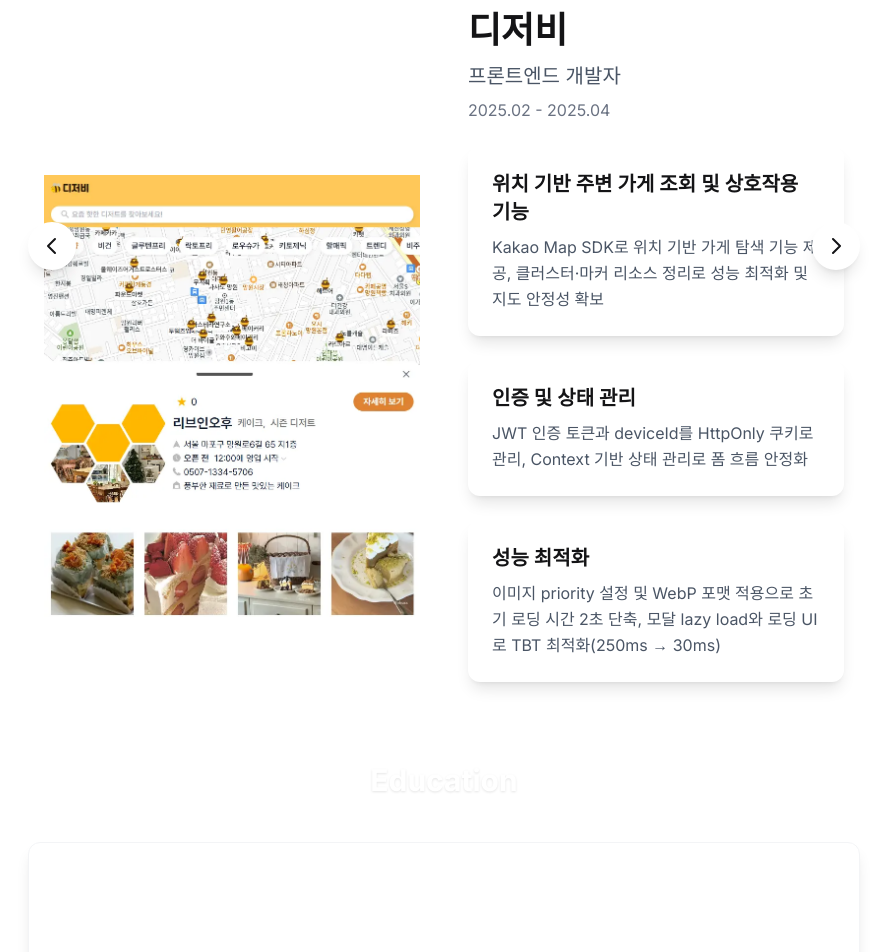
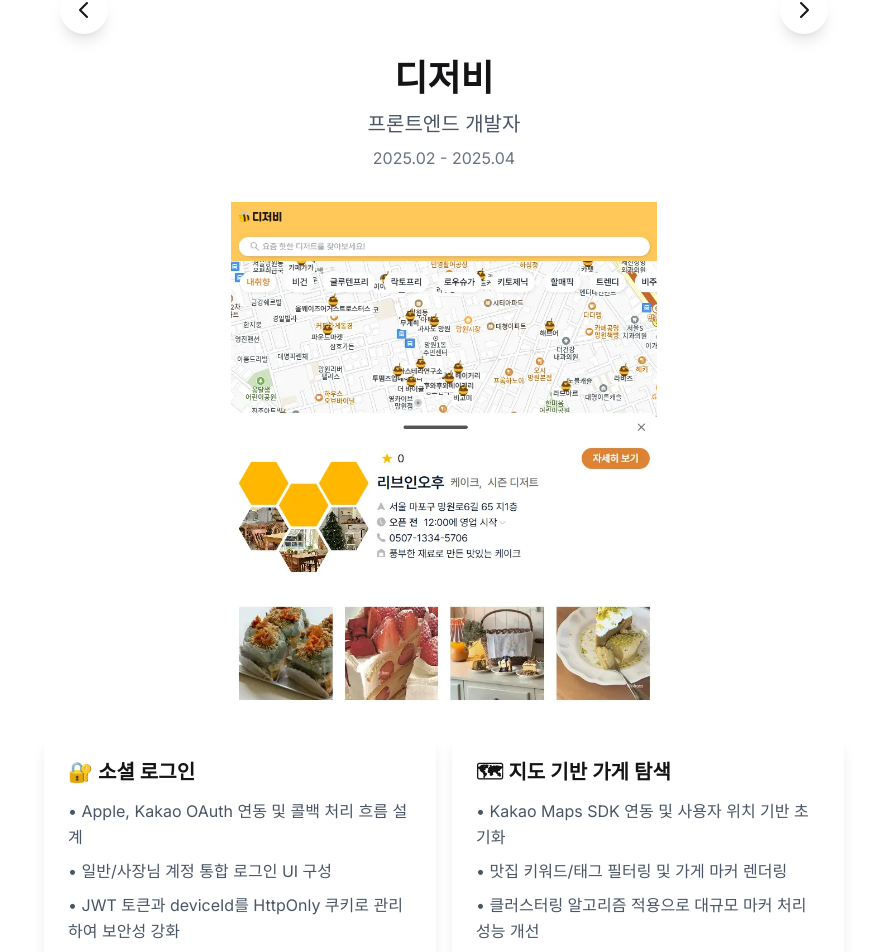
Before and after one commit to eepyz/eepyz.github.io, a React (Vite) app: page / in a window 1280 px wide. Shown: the part 1236-2188 px from the top of the page, without its empty margins (196-1083 px from the left). Built offline with nearby package versions, Linux system fonts and the light colour scheme.

Commit message:
fix: 프로젝트 내용 수정

```diff
--- a/src/components/projects/SelectedProject.tsx
+++ b/src/components/projects/SelectedProject.tsx
@@ -13,12 +13,12 @@
   return (
     <div className="relative px-4">
       {/* 네비게이션 버튼 */}
-      <div className="z-100 absolute inset-y-0 left-0 flex items-center -translate-y-25">
+      <div className="sticky top-1/2 -translate-y-1/2 z-50 flex justify-between px-4 pointer-events-none">
         <motion.button
           onClick={prevProject}
           whileHover={{ scale: 1.1 }}
           whileTap={{ scale: 0.95 }}
-          className="w-12 h-12 rounded-full bg-white dark:bg-gray-800 shadow-lg flex items-center justify-center hover:bg-primary cursor-pointer transition-colors duration-300 z-50">
+          className="w-12 h-12 rounded-full bg-white dark:bg-gray-800 shadow-lg flex items-center justify-center hover:bg-primary cursor-pointer transition-colors duration-300 pointer-events-auto">
           <svg
             xmlns="http://www.w3.org/2000/svg"
             className="h-6 w-6"
@@ -28,14 +28,12 @@
             <path strokeLinecap="round" strokeLinejoin="round" strokeWidth={2} d="M15 19l-7-7 7-7" />
           </svg>
         </motion.button>
-      </div>
 
-      <div className="z-100 absolute inset-y-0 right-0 flex items-center -translate-y-25">
         <motion.button
           onClick={nextProject}
           whileHover={{ scale: 1.1 }}
           whileTap={{ scale: 0.95 }}
-          className="w-12 h-12 rounded-full bg-white dark:bg-gray-800 shadow-lg flex items-center justify-center hover:bg-primary cursor-pointer transition-colors duration-300 z-50">
+          className="w-12 h-12 rounded-full bg-white dark:bg-gray-800 shadow-lg flex items-center justify-center hover:bg-primary cursor-pointer transition-colors duration-300 pointer-events-auto">
           <svg
             xmlns="http://www.w3.org/2000/svg"
             className="h-6 w-6"
@@ -56,16 +54,43 @@
             exit={{ opacity: 0 }}
             transition={{ duration: 0.5 }}
             className="max-w-6xl mx-auto">
-            <div className="grid grid-cols-1 md:grid-cols-2 gap-12 items-center">
+            <div className="flex flex-col gap-8">
+              {/* 프로젝트 헤더 */}
+              <div className="text-center">
+                <motion.h2
+                  initial={{ opacity: 0, y: 20 }}
+                  animate={{ opacity: 1, y: 0 }}
+                  transition={{ duration: 0.4, delay: 0.4 }}
+                  className="text-4xl font-bold mb-3">
+                  {currentProject.name}
+                </motion.h2>
+                {currentProject.role && (
+                  <motion.p
+                    initial={{ opacity: 0, y: 20 }}
+                    animate={{ opacity: 1, y: 0 }}
+                    transition={{ duration: 0.4, delay: 0.5 }}
+                    className="text-xl text-gray-600 dark:text-gray-300 mb-2">
+                    {currentProject.role}
+                  </motion.p>
+                )}
+                <motion.p
+                  initial={{ opacity: 0, y: 20 }}
+                  animate={{ opacity: 1, y: 0 }}
+                  transition={{ duration: 0.4, delay: 0.6 }}
+                  className="text-gray-500">
+                  {currentProject.period}
+                </motion.p>
+              </div>
+
               {/* 프로젝트 이미지 */}
               <motion.div
-                initial={{ opacity: 0, x: -50 }}
-                animate={{ opacity: 1, x: 0 }}
+                initial={{ opacity: 0, y: 20 }}
+                animate={{ opacity: 1, y: 0 }}
                 transition={{ duration: 0.6, delay: 0.2 }}
                 className="relative group">
                 <div
                   onClick={handleProjectLinkClick}
-                  className={`relative mt-0 md:mt-[100px] h-[500px] rounded-2xl overflow-hidden cursor-pointer ${
+                  className={`relative h-[500px] rounded-2xl overflow-hidden cursor-pointer ${
                     currentProject.link ? 'hover:shadow-2xl' : ''
                   }`}>
                   {currentProject.img ? (
@@ -89,55 +114,31 @@
                 </div>
               </motion.div>
 
-              {/* 프로젝트 정보 */}
+              {/* 프로젝트 설명 카드들 */}
               <motion.div
-                initial={{ opacity: 0, x: 50 }}
-                animate={{ opacity: 1, x: 0 }}
-                transition={{ duration: 0.6, delay: 0.3 }}
-                className="space-y-6">
-                <div>
-                  <motion.h2
+                initial={{ opacity: 0 }}
+                animate={{ opacity: 1 }}
+                transition={{ duration: 0.5, delay: 0.7 }}
+                className="flex flex-wrap gap-4 justify-center">
+                {currentProject.description.contents.map((content, index) => (
+                  <motion.div
+                    key={index}
                     initial={{ opacity: 0, y: 20 }}
                     animate={{ opacity: 1, y: 0 }}
-                    transition={{ duration: 0.4, delay: 0.4 }}
-                    className="text-4xl font-bold mb-3">
-                    {currentProject.name}
-                  </motion.h2>
-                  {currentProject.role && (
-                    <motion.p
-                      initial={{ opacity: 0, y: 20 }}
-                      animate={{ opacity: 1, y: 0 }}
-                      transition={{ duration: 0.4, delay: 0.5 }}
-                      className="text-xl text-gray-600 dark:text-gray-300 mb-2">
-                      {currentProject.role}
-                    </motion.p>
-                  )}
-                  <motion.p
-                    initial={{ opacity: 0, y: 20 }}
-                    animate={{ opacity: 1, y: 0 }}
-                    transition={{ duration: 0.4, delay: 0.6 }}
-                    className="text-gray-500">
-                    {currentProject.period}
-                  </motion.p>
-                </div>
-
-                <motion.div
-                  initial={{ opacity: 0 }}
-                  animate={{ opacity: 1 }}
-                  transition={{ duration: 0.5, delay: 0.7 }}
-                  className="space-y-6">
-                  {currentProject.description.contents.map((content, index) => (
-                    <motion.div
-                      key={index}
-                      initial={{ opacity: 0, y: 20 }}
-                      animate={{ opacity: 1, y: 0 }}
-                      transition={{ duration: 0.4, delay: 0.8 + index * 0.1 }}
-                      className="bg-white dark:bg-gray-800/50 p-6 rounded-xl shadow-lg">
-                      <h3 className="text-xl font-semibold mb-2 text-primary">{content.main}</h3>
-                      {content.sub && <p className="text-gray-600 dark:text-gray-300 leading-relaxed">{content.sub}</p>}
-                    </motion.div>
-                  ))}
-                </motion.div>
+                    transition={{ duration: 0.4, delay: 0.8 + index * 0.1 }}
+                    className="bg-white dark:bg-gray-800/50 p-6 rounded-xl shadow-lg w-[calc(50%-8px)] min-w-[300px]">
+                    <h3 className="text-xl font-semibold mb-3 text-primary">{content.main}</h3>
+                    {content.sub && (
+                      <ul className="space-y-2">
+                        {content.sub.split('\n').map((item, idx) => (
+                          <li key={idx} className="text-gray-600 dark:text-gray-300 leading-relaxed">
+                            {item}
+                          </li>
+                        ))}
+                      </ul>
+                    )}
+                  </motion.div>
+                ))}
               </motion.div>
             </div>
           </motion.div>
--- a/src/consts/index.tsx
+++ b/src/consts/index.tsx
@@ -22,16 +22,28 @@
       title: '사용자 취향에 따른 디저트 가게 추천 플랫폼',
       contents: [
         {
-          main: '위치 기반 주변 가게 조회 및 상호작용 기능',
-          sub: 'Kakao Map SDK로 위치 기반 가게 탐색 기능 제공, 클러스터·마커 리소스 정리로 성능 최적화 및 지도 안정성 확보',
+          main: '🔐 소셜 로그인',
+          sub: '• Apple, Kakao OAuth 연동 및 콜백 처리 흐름 설계\n• 일반/사장님 계정 통합 로그인 UI 구성\n• JWT 토큰과 deviceId를 HttpOnly 쿠키로 관리하여 보안성 강화',
         },
         {
-          main: '인증 및 상태 관리',
-          sub: 'JWT 인증 토큰과 deviceId를 HttpOnly 쿠키로 관리, Context 기반 상태 관리로 폼 흐름 안정화',
+          main: '🗺 지도 기반 가게 탐색',
+          sub: '• Kakao Maps SDK 연동 및 사용자 위치 기반 초기화\n• 맛집 키워드/태그 필터링 및 가게 마커 렌더링\n • 클러스터링 알고리즘 적용으로 대규모 마커 처리 성능 개선',
         },
         {
-          main: '성능 최적화',
-          sub: '이미지 priority 설정 및 WebP 포맷 적용으로 초기 로딩 시간 2초 단축, 모달 lazy load와 로딩 UI로 TBT 최적화(250ms → 30ms)',
+          main: '📍 마커 클릭 → 바텀시트 UI',
+          sub: '• 가게 마커 클릭 시 바텀시트를 통해 요약 정보 표시\n• 쿼리스트링 기반 상태 동기화 및 사용자 이동 흐름 구성\n• 바텀시트 애니메이션 구현\n• 사용자 위치와 가게 간의 거리 계산 및 표시 기능',
+        },
+        {
+          main: '🧁 가게 상세 페이지',
+          sub: '• 가게 정보, 메뉴, 리뷰, 가게 저장 기능 제공\n• 한줄 리뷰 작성/수정/삭제 기능 구현\n',
+        },
+        {
+          main: '🏪 사장님 가게 등록',
+          sub: '• 다단계 가게 등록 폼 구성 (가게 기본정보, 운영시간/브레이크 타임(타임 피커 구현), 휴무일 선택), 메뉴 등록 등)\n •Context API를 활용한 단계별 상태 관리 \n',
+        },
+        {
+          main: '📱 반응형 UI',
+          sub: '• Tailwind CSS를 활용해 모바일 환경에 최적화된 반응형 구성',
         },
       ],
     },
@@ -49,16 +61,28 @@
       title: '리그 오브 레전드 과실 판결 커뮤니티 플랫폼',
       contents: [
         {
-          main: '인증 시스템 구축',
-          sub: 'NextAuth.js로 네이버 로그인과 JWT 기반 인증 흐름 구축',
+          main: '🔐 인증 시스템 구축',
+          sub: '• NextAuth.js로 네이버 로그인과 JWT 기반 인증 흐름 구축',
         },
         {
-          main: '게시글 관리 시스템',
-          sub: 'React Hook Form과 React Quill을 결합해 안정적인 게시글 작성 UI 구성',
+          main: '📝 게시글 관리 시스템',
+          sub: '• React Hook Form과 React Quill을 결합해 안정적인 게시글 작성 UI 구성',
         },
         {
-          main: '데이터 시각화',
-          sub: 'Chart.js를 사용해 승률 및 과실 비율을 직관적으로 시각화',
+          main: '📊 데이터 시각화',
+          sub: '• Chart.js를 사용해 승률 및 과실 비율을 직관적으로 시각화',
+        },
+        {
+          main: '🗳️ 투표 기반 피드백 UX',
+          sub: '• 챔피언 투표 기능과 투표 결과 기반 피드백 인터페이스 구현 (막대 차트, 투표율 강조)',
+        },
+        {
+          main: '🧭 Next.js App Router 설계',
+          sub: '• 폴더 단위 라우팅 구조로 페이지 분리, 사용자 흐름에 따른 조건부 렌더링 처리',
+        },
+        {
+          main: '💬 댓글 기능',
+          sub: '• 참여형 기능으로 댓글 작성, 사용자 상태에 따른 인터페이스 분기',
         },
       ],
     },
@@ -76,15 +100,39 @@
       title: '웹 기반 유체역학 시뮬레이션 시스템',
       contents: [
         {
-          main: '3D 렌더링 최적화',
-          sub: 'HalfEdge 기반 삼각망 구조 구현으로 렌더링 시간을 분 단위에서 초 단위로 단축',
+          main: '🎮 3D STL 렌더링 및 상호작용 UI 구성',
+          sub: '• Three.js 기반 STL Geometry 파싱 및 React-Three-Fiber를 활용한 회전/줌/클릭 인터페이스 구현',
         },
         {
-          main: '3D 모델 조작 시스템',
-          sub: 'Three.js 내부 구조 분석 및 최적화를 통한 대규모 모델 처리 성능 개선',
+          main: '🎯 선택 기반 경계 추출 UX',
+          sub: '• 마우스 클릭 시 법선 벡터 각도 기반으로 인접 삼각형을 자동 탐색하고 경계 그룹을 색상으로 시각화',
         },
         {
-          main: '풀스택 개발 경험',
+          main: '📂 사용자 업로드 → 실시간 반영',
+          sub: '• 브라우저에서 STL 파일 업로드 시 geometry 파싱 및 렌더링까지 실시간 적용 흐름 구현',
+        },
+        {
+          main: '🧱 Mesh 별 상태 동기화 구조',
+          sub: '• 각 메쉬의 vertex/face 정보를 MeshInfo로 저장하고 Redux 상태에 연동하여 경계 및 시뮬레이션에 활용',
+        },
+        {
+          main: '🧩 상태 기반 3D UI 시스템 구성',
+          sub: '• Redux 상태와 Three.js 렌더링 상태를 연동하여 시뮬레이션 UI 조작 및 실시간 시각화 구현',
+        },
+        {
+          main: '🧭 키보드 조작 및 툴 제어',
+          sub: '• Q/W/E/R/T 등 단축키 바인딩을 통한 시뮬레이션 도구 토글 및 UI 피드백 제공',
+        },
+        {
+          main: '📐 조건 입력 기반 물리 환경 설정',
+          sub: '• 온도, 속도, 압력, 유체 종류 등을 입력 UI로 구성하고 각 상태를 Redux로 전역 관리',
+        },
+        {
+          main: '🖼️ STL 파일 출력 인터페이스',
+          sub: '• STLExporter와 Exporter.js를 연동하여 브라우저에서 직접 ASCII STL 파일 내보내기 구현',
+        },
+        {
+          main: '👩‍💻 풀스택 개발 경험',
           sub: '프론트엔드, 디자인, Node.js 백엔드와 AWS 배포까지 직접 담당',
         },
       ],
```
